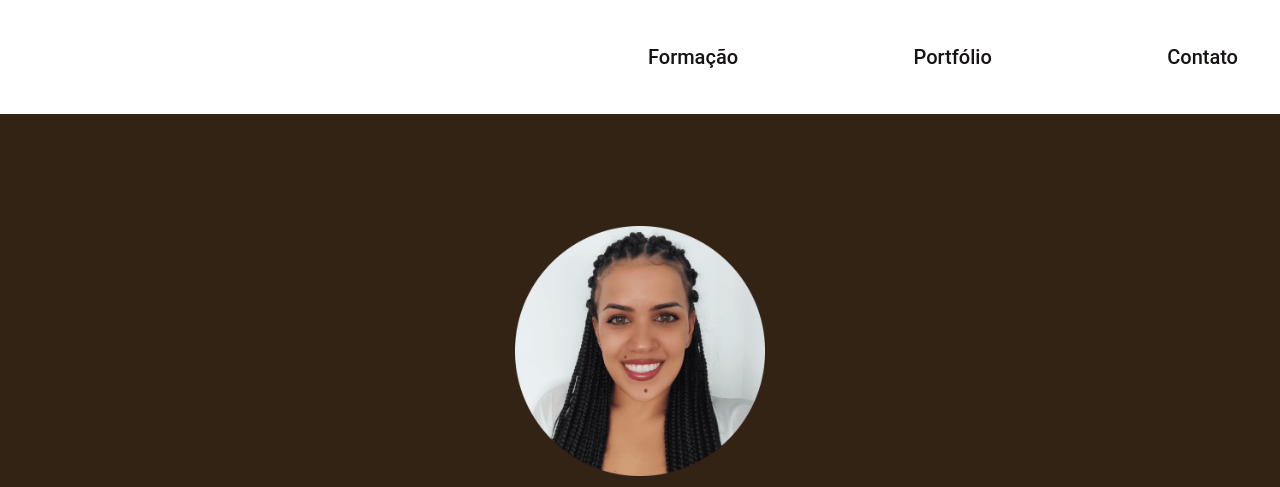
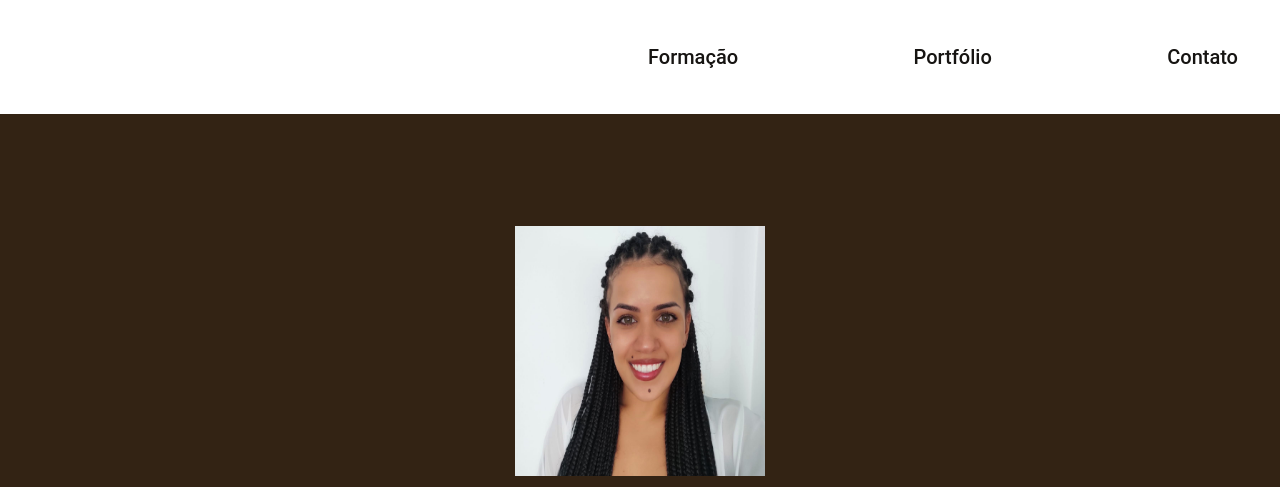
Before and after one commit to jessicagis2/portfolio-projeto-final-pretalab-jessica-neves, a plain HTML site: page index.html in a window 1280 px wide. Shown: the top 487 px of the page. Drawn offline with Linux system fonts and the light colour scheme; files whose address does not match are found by name.

Commit message:
foto_portfolio

```diff
--- a/index.html
+++ b/index.html
@@ -26,7 +26,7 @@
         <section class="principal">
             <article class="subcontainer-principal container">
             <div>
-                <img src="C:\Users\Jessica das Neves\Desktop\Portfolio_Jessica_Neves_ProjetoFinal_Pretalab\minha_foto_portfolio.png" alt="minha imagem de perfil" class="avatar">
+                <img src="C:\Users\Jessica das Neves\Desktop\Portfolio_Jessica_Neves_ProjetoFinal_Pretalab\foto_portfolio.jpg" alt="minha imagem de perfil" class="avatar">
             </div>
             <div>
                 <h1 class="nome-completo">Jessica Gislaine das Neves</h1>
```
Also changed, not shown: foto_portfolio.jpg (added), minha_foto_portfolio.png (deleted).
